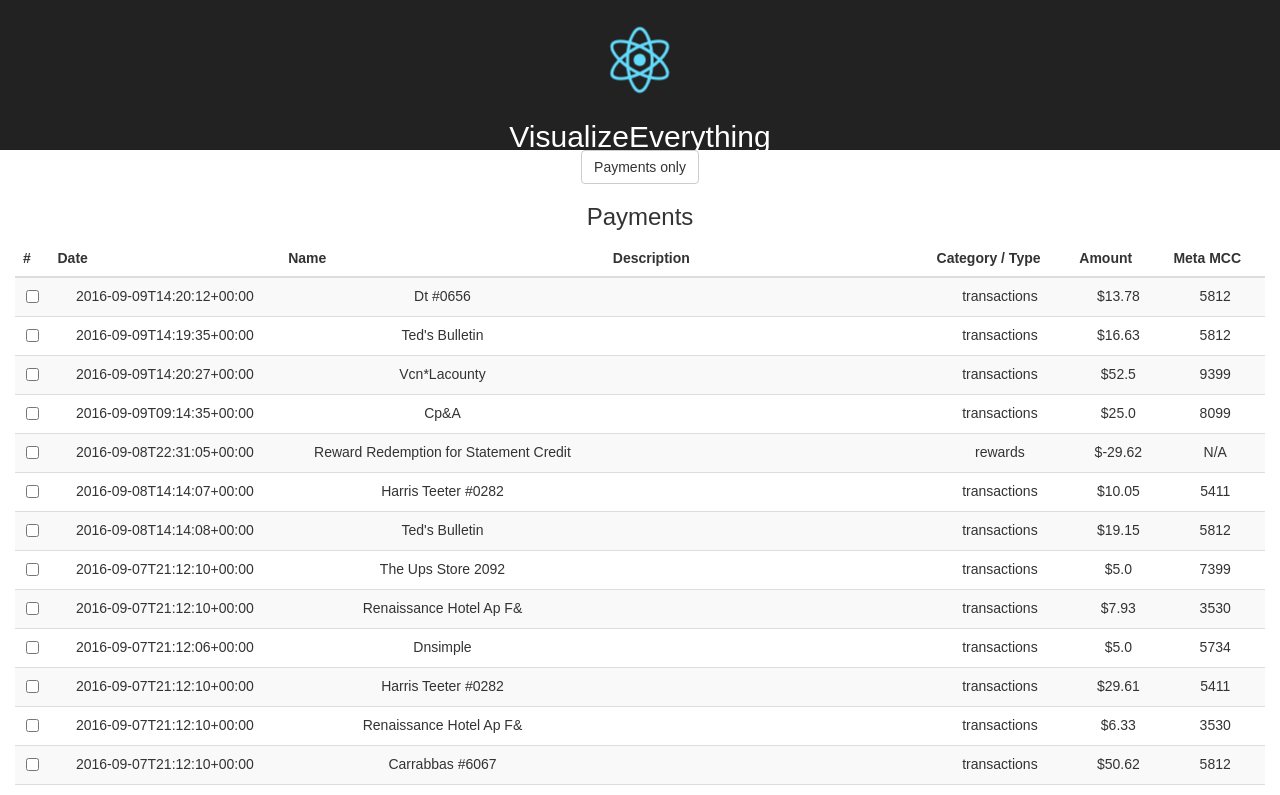
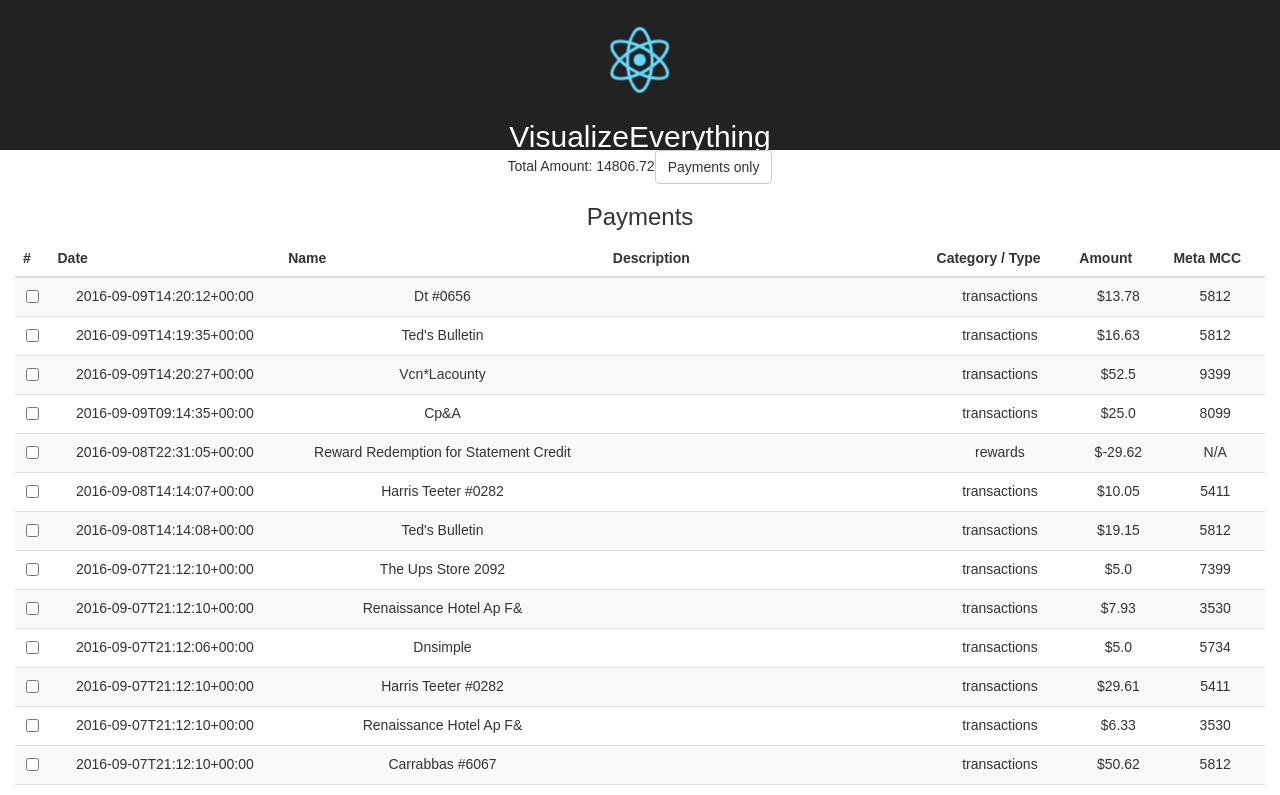
Before and after one commit to MattCowski/get-final-test, a React (Create React App) app: page / in a window 1280 px wide. Shown: the top 795 px of the page. Built offline with nearby package versions, Linux system fonts and the light colour scheme.

Commit message:
getTotal helper / selector

```diff
--- a/src/App.js
+++ b/src/App.js
@@ -5,6 +5,7 @@ import activityData from './activity_data.json'
 import transactionData from './transaction_data.json'
 import Activity from './Activity'
 import Transaction from './Transaction'
+import * as selectors from './selectors'
 
 class App extends Component {
   render() {
@@ -18,8 +19,10 @@ class App extends Component {
         <div className="App-header">
           <img src={logo} className="App-logo" alt="logo" />
           <h2>VisualizeEverything</h2>
+
         </div>
         <div className="container-fluid">
+          Total Amount: {selectors.getTotal(payments)}
           <button className="btn btn-default" onClick={console.log('click')}>Payments only</button>
 
           <h3>Payments</h3>
--- /dev/null
+++ b/src/selectors/index.js
@@ -0,0 +1,3 @@
+export const getAmounts = (arr)=> arr.map((a)=> parseFloat(Math.round(a.amount * 100) / 100))
+
+export const getTotal = (arr)=> +getAmounts(arr).reduce((prev, curr) => prev + curr).toFixed(2)
```
Also changed, not shown: 1 other file (tests, documents, lock files or other folders).
